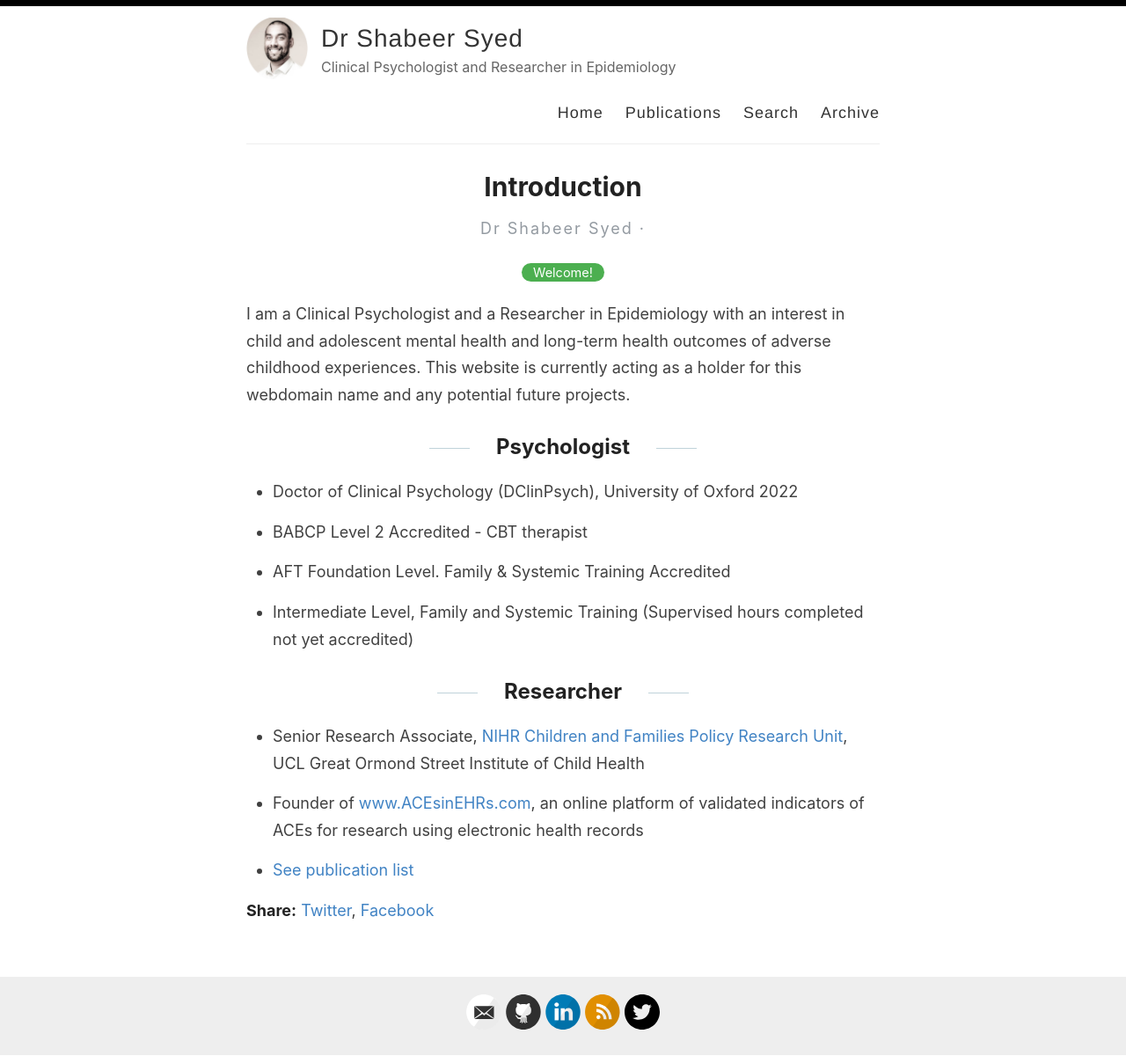
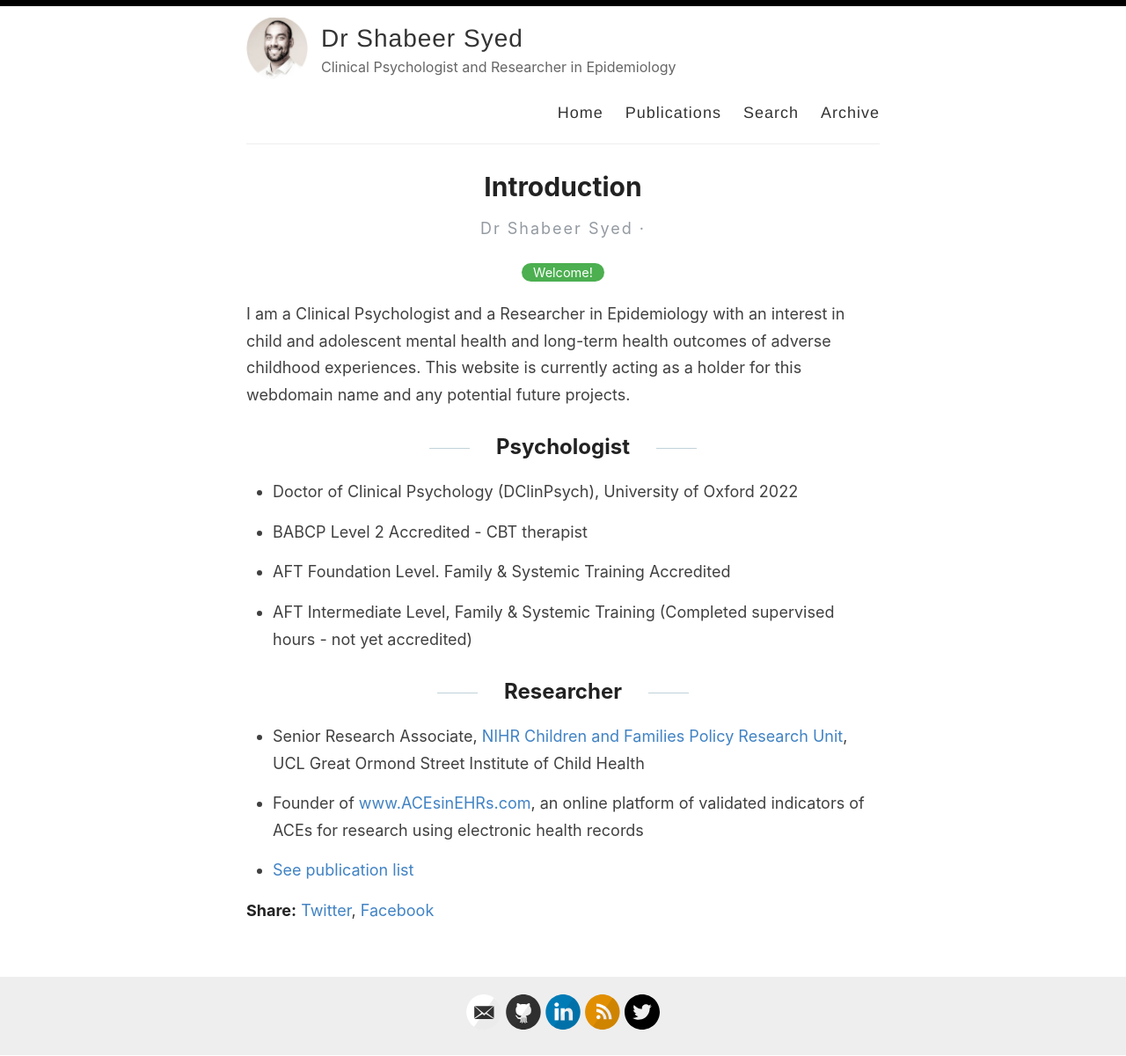
Before and after one commit to shabeer-syed/shabeersyed, a Jekyll site: the page built from index.md, in a window 1280 px wide. Shown: the whole page at 88% size. Built offline with Jekyll 4.4.1, drawn with Linux system fonts in a browser that asks for light colours; comment, search, counter and statistics services are not loaded.

Commit message:
Update index.md

```diff
--- a/index.md
+++ b/index.md
@@ -14,8 +14,7 @@ I am a Clinical Psychologist and a Researcher in Epidemiology with an interest i
 
 - AFT Foundation Level. Family & Systemic Training Accredited
 
-- Intermediate Level, Family and Systemic Training (Supervised hours completed not yet accredited)
-
+- AFT Intermediate Level, Family  & Systemic Training (Completed supervised hours - not yet accredited)
 
 <div style="text-align: center;">
  <script async type="text/javascript" src="//cdn.carbonads.com/carbon.js?serve=CE7D6KJY&placement=wwwamitmerchantcom" id="_carbonads_js"></script>
```
